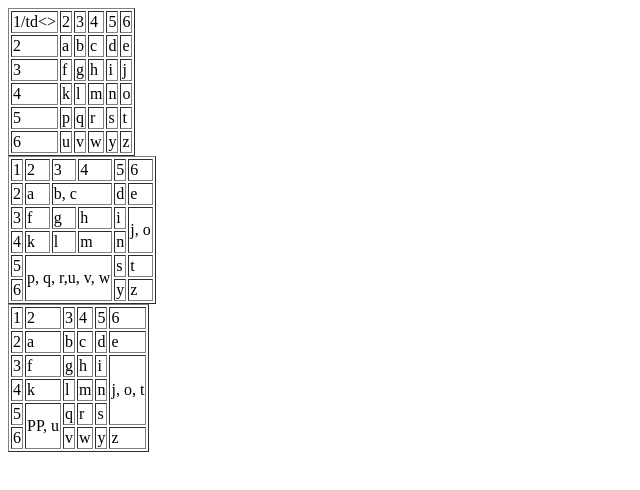
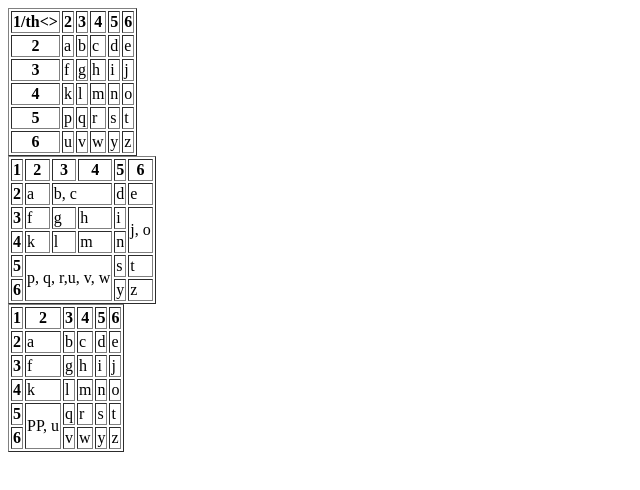
Before and after one commit to PawelekP/kostka, a plain HTML site: page index.html in a window 1280 px wide. Shown: the whole page, without its empty margins (0-640 px from the left). Drawn offline with Linux system fonts and the light colour scheme.

Commit message:
Update index.html

```diff
--- a/index.html
+++ b/index.html
@@ -7,15 +7,15 @@
       <table>
         <table border="1">
         <tr>
-          <td>1/td<>
-          <td>2</td>
-          <td>3</td>
-          <td>4</td>
-          <td>5</td>
-          <td>6</td>
+          <th>1/th<>
+          <th>2</th>
+          <th>3</th>
+          <th>4</th>
+          <th>5</th>
+          <th>6</th>
         </tr>
         <tr>
-          <td>2</td>
+          <th>2</th>
           <td>a</td>
           <td>b</td>
           <td>c</td>
@@ -23,7 +23,7 @@
           <td>e</td>
         </tr>
         <tr>
-          <td>3</td>
+          <th>3</th>
           <td>f</td>
           <td>g</td>
           <td>h</td>
@@ -31,7 +31,7 @@
           <td>j</td>
         </tr>
         <tr>
-          <td>4</td>
+          <th>4</th>
           <td>k</td>
           <td>l</td>
           <td>m</td>
@@ -39,7 +39,7 @@
           <td>o</td>
         </tr>
         <tr>
-          <td>5</td>
+          <th>5</th>
           <td>p</td>
           <td>q</td>
           <td>r</td>
@@ -47,7 +47,7 @@
           <td>t</td>
         </tr>
         <tr>
-          <td>6</td>
+          <th>6</th>
           <td>u</td>
           <td>v</td>
           <td>w</td>
@@ -58,43 +58,43 @@
       <table>
         <table border="1">
         <tr>
-          <td>1</td><td>2</td><td>3</td><td>4</td><td>5</td><td>6</td>
+          <th>1</th><th>2</th><th>3</th><th>4</th><th>5</th><th>6</th>
         </tr>
         <tr>
-          <td>2</td><td>a</td><td colspan="2">b, c</td><td>d</td><td>e</td>
+          <th>2</th><td>a</td><td colspan="2">b, c</td><td>d</td><td>e</td>
         </tr>
         <tr>
-          <td>3</td><td>f</td><td>g</td><td>h</td><td>i</td><td rowspan="2">j, o</td>
+          <th>3</th><td>f</td><td>g</td><td>h</td><td>i</td><td rowspan="2">j, o</td>
         </tr>
         <tr>
-          <td>4</td><td>k</td><td>l</td><td>m</td><td>n</td>
+          <th>4</th><td>k</td><td>l</td><td>m</td><td>n</td>
         </tr>
         <tr>
-          <td>5</td><td colspan="3" rowspan="2">p, q, r,u, v, w</td><td>s</td><td>t</td>
+          <th>5</th><td colspan="3" rowspan="2">p, q, r,u, v, w</td><td>s</td><td>t</td>
         </tr>
         <tr>
-          <td>6</td><td>y</td><td>z</td>
+          <th>6</th><td>y</td><td>z</td>
         </tr>
       </table>
       <table>
         <table border="1">
         <tr>
-          <td>1</td><td>2</td><td>3</td><td>4</td><td>5</td><td>6</td>
+          <th>1</th><th>2</th><th>3</th><th>4</th><th>5</th><th>6</th>
         </tr>
         <tr>
-          <td>2</td><td>a</td><td>b</td><td>c</td><td>d</td><td>e</td>
+          <th>2</th><td>a</td><td>b</td><td>c</td><td>d</td><td>e</td>
         </tr>
         <tr>
-          <td>3</td><td>f</td><td>g</td><td>h</td><td>i</td><td rowspan="3">j, o, t</td>
+          <th>3</th><td>f</td><td>g</td><td>h</td><td>i</td><td>j</td>
         </tr>
         <tr>
-          <td>4</td><td>k</td><td>l</td><td>m</td><td>n</td>
+          <th>4</th><td>k</td><td>l</td><td>m</td><td>n</td><td>o</td>
         </tr>
         <tr>
-          <td>5</td><td rowspan="2">PP, u</td><td>q</td><td>r</td><td>s</td>
+          <th>5</th><td rowspan="2">PP, u</td><td>q</td><td>r</td><td>s</td><td>t</td>
         </tr>
         <tr>
-          <td>6</td><td>v</td><td>w</td><td>y</td><td>z</td>
+          <th>6</th><td>v</td><td>w</td><td>y</td><td>z</td>
         </tr>
       </table>
     </body>
```
